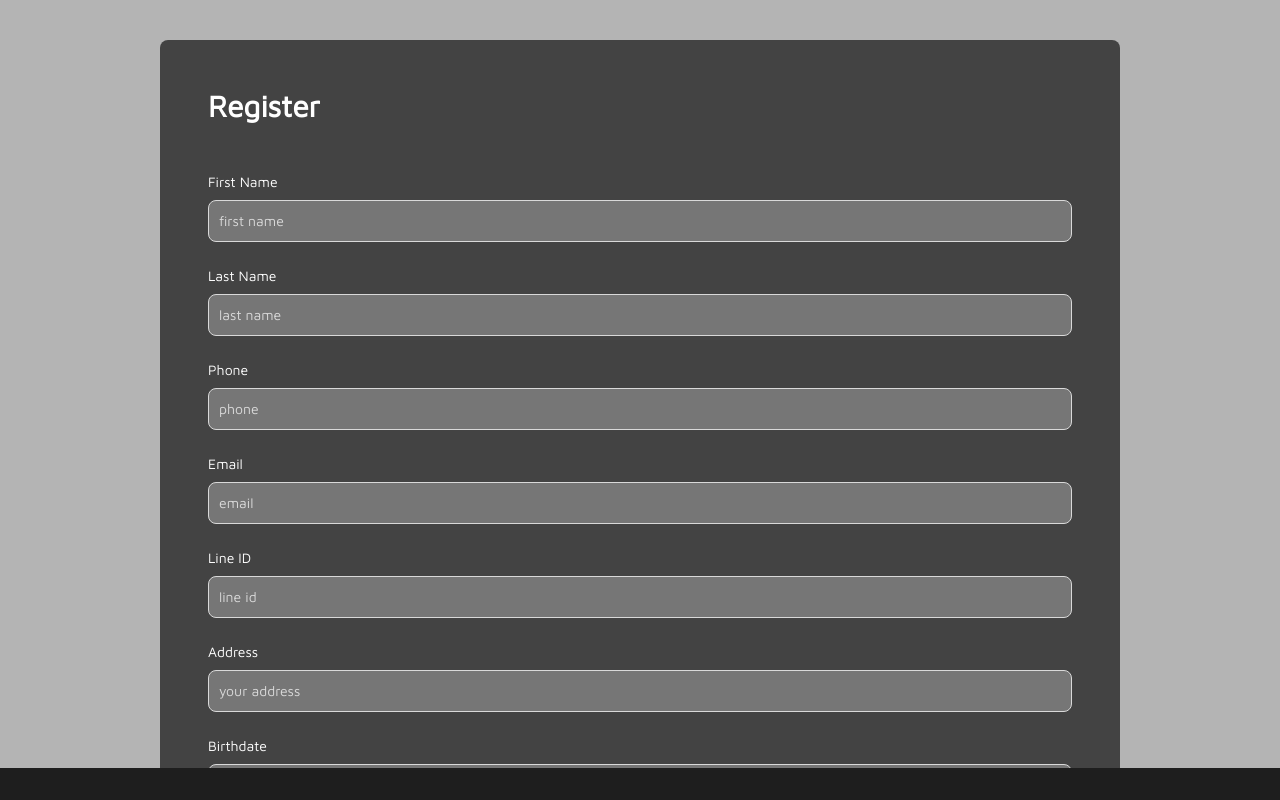
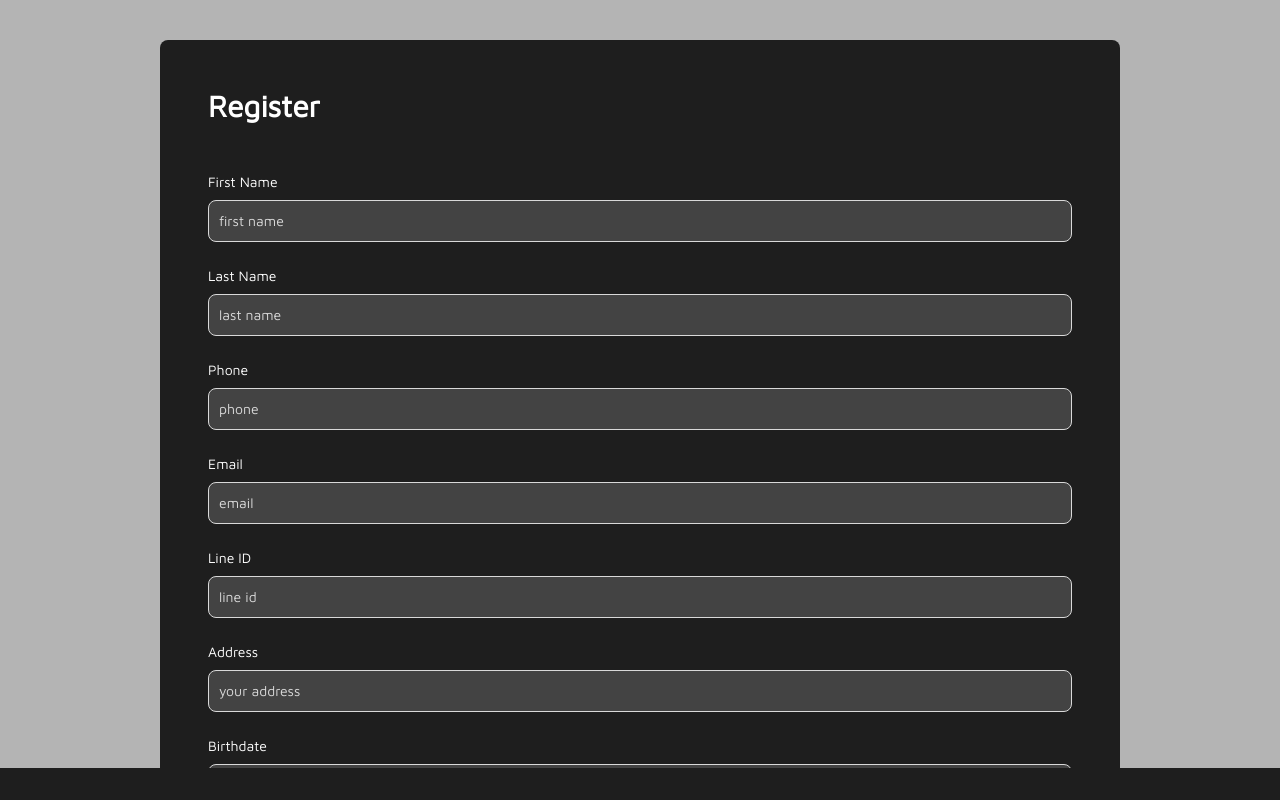
Before and after one commit to PrinceM13/cc13-badmintor-web, a React (Create React App) app: page /login in a window 1280 px wide. Both pictures are taken after a click on the element "Sign up". Built offline with nearby package versions, Linux system fonts and the light colour scheme.

Commit message:
fix(ui): adjust login and register color, make it darker 1 step

```diff
--- a/src/components/Modal.js
+++ b/src/components/Modal.js
@@ -10,7 +10,7 @@ export default function Modal({ children, title, isOpen, onClose }) {
             >
                 {/* card */}
                 <div
-                    className="relative rounded-lg p-4 w-3/4 top-10 mx-auto bg-my-gray-3"
+                    className="relative rounded-lg p-4 w-3/4 top-10 mx-auto bg-my-gray-4"
                     onMouseDown={e => e.stopPropagation()}
                 >
                     <div className="p-6 space-y-4 md:space-y-6 sm:p-8">
--- a/src/features/auth/LabelInput.js
+++ b/src/features/auth/LabelInput.js
@@ -8,7 +8,7 @@ export default function LabelInput({ children, name, placeholder, type = 'text',
                 id={name}
                 onChange={onChange}
                 value={value}
-                className="bg-my-gray-2 border border-my-gray-1 placeholder-my-gray-1 sm:text-sm rounded-lg focus:ring-my-mint focus:border-my-mint block w-full p-2.5"
+                className="bg-my-gray-3 border border-my-gray-1 placeholder-my-gray-1 sm:text-sm rounded-lg focus:ring-my-mint focus:border-my-mint block w-full p-2.5"
                 placeholder={placeholder}
                 required={required}
             />
```
